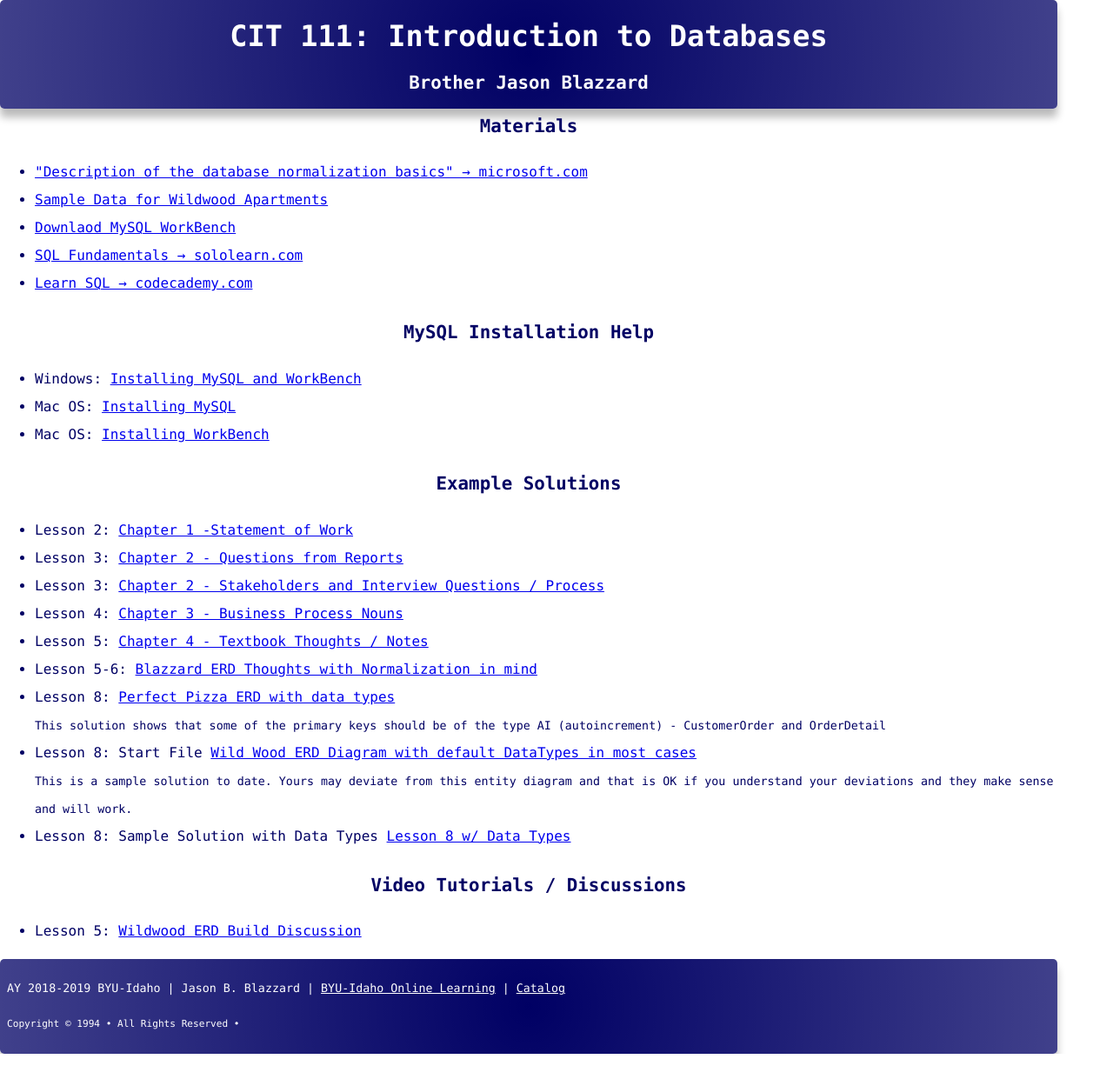
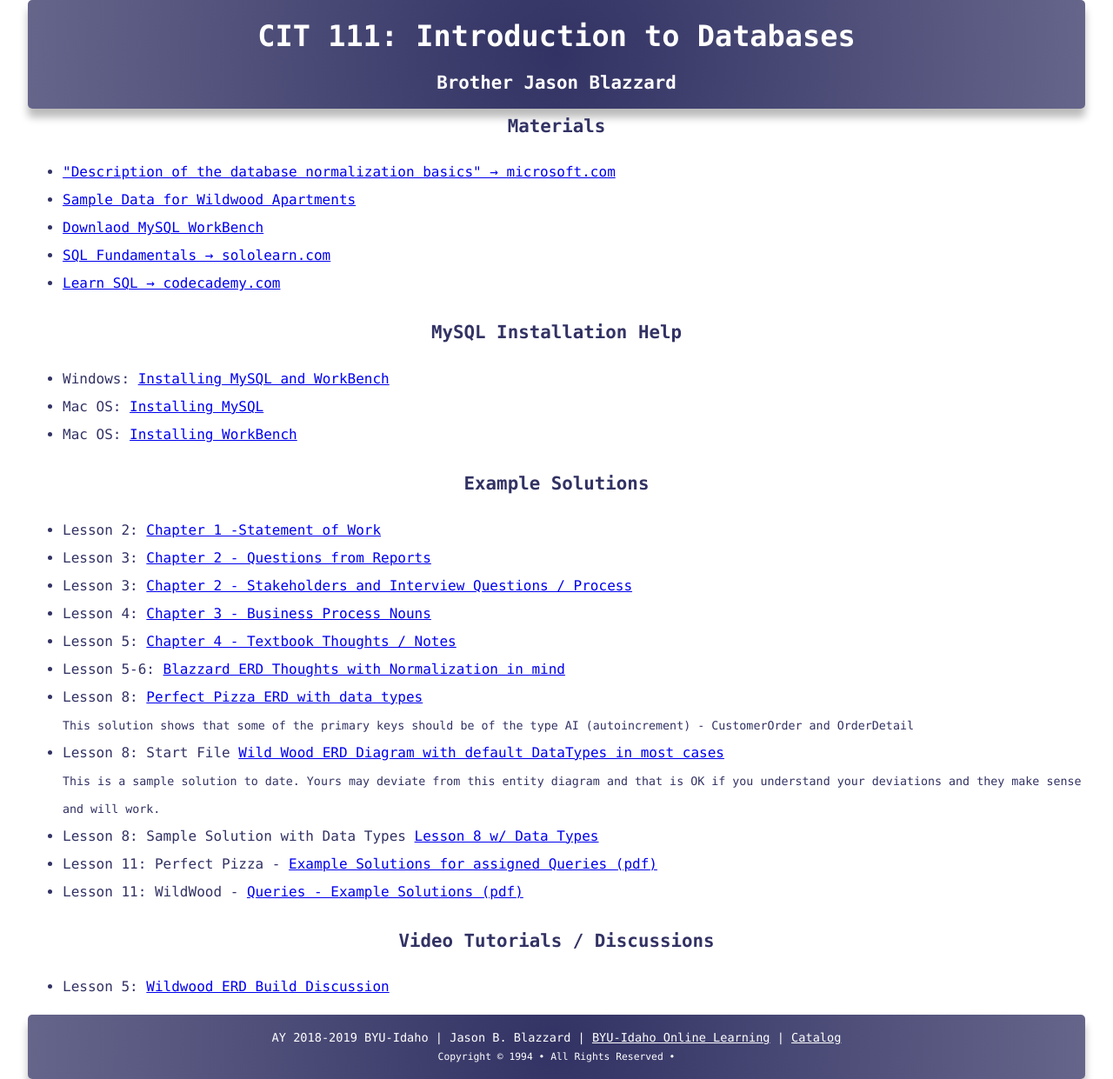
Before and after one commit to BrotherBlazzard/brotherblazzard.github.io, a PHP site: page /cit111 in a window 1280 px wide. Shown: the whole page at 87% size. Before the commit the page ends 1212 px from the top, so only its background shows below. Run offline with PHP 8.4, Linux system fonts and the light colour scheme; some web fonts are replaced.

Commit message:
L11 updates

```diff
--- a/cit111/index.html
+++ b/cit111/index.html
@@ -76,28 +76,23 @@
 
         </li>
         <li>Lesson 8:
-
           <a href="Screenshot 2018-11-08 07.01.21.png">Perfect Pizza ERD with data types</a>
           <br>
           <small>This solution shows that some of the primary keys should be of the type AI (autoincrement) -
             CustomerOrder and OrderDetail</small>
-
         </li>
         <li>Lesson 8: Start File
-
           <a href="WildWoodLesson8.png">Wild Wood ERD Diagram with default DataTypes in most cases</a>
           <br>
           <small>This is a sample solution to date. Yours may deviate from this entity diagram and that is OK if you
             understand your deviations and they make sense and will work.</small>
-
         </li>
         <li>Lesson 8: Sample Solution with Data Types
-
           <a href="WildWoodLesson8End.png">Lesson 8 w/ Data Types</a>
           <br>
-
-
         </li>
+        <li>Lesson 11: Perfect Pizza - <a href="L11-PerfectPizzaExampleSolutions.pdf">Example Solutions for assigned Queries (pdf)</a><br></li>
+        <li>Lesson 11: WildWood - <a href="L11-WildWoodExampleSolutions.pdf">Queries - Example Solutions (pdf)</a><br></li>
 
       </ul>
     </section>
--- a/css/style-bbzz.css
+++ b/css/style-bbzz.css
@@ -1,15 +1,22 @@
+@charset "UTF-8";
+
 :root {
-    --root-blue:rgba(0, 0, 100, 1);
-    --l2-blue:rgba(0, 0, 100, .75);
-    --l3-blue:rgba(0, 0, 100, .50);
-    --l4-blue:rgba(0, 0, 100, .25);
+    /* colors */
+    --root-blue:rgba(50, 50, 100, 1);
+    --l2-blue:rgba(50, 50, 100, .75);
+    --l3-blue:rgba(50, 50, 100, .50);
+    --l4-blue:rgba(50, 50, 100, .25);
+
+    /* layout */
+    --maxwidth: 850px;
 }
 
-* {
-    box-sizing: border-box;
-}
-
+* { box-sizing: border-box; }
+html, body { height: 100%; line-height: 2; }
+html { display: table; margin: auto; box-sizing: border-box; }
 body {
+    display: table-cell;
+    background-color: white;
     font-size: 16px;
     line-height: 2;
     font-family: Montserrat, consolas, sans-serif;
@@ -34,9 +41,6 @@ footer {
     border-radius: 5px;
 }
 
-header {
-
-}
 
 h1, h2, h3, h4 {margin:0;}
 
@@ -85,7 +89,9 @@ main {
 }
 
 footer {
-    font-size: smaller;
+    font-size: .85em;
+    text-align: center;
+    line-height: .5rem;
 }
 
 footer a {
@@ -94,6 +100,11 @@ footer a {
 
 footer a:visited {
     color:yellow;
+}
+
+aside {
+    font-size: .8em;
+    font-variant: small-caps;
 }
 
 code {
```
Also changed, not shown: cit230/curriculum/curr-and-ped.html (added, +33 -0 lines), bootstraphome.html (renamed from index 2.html), 2 other files.
